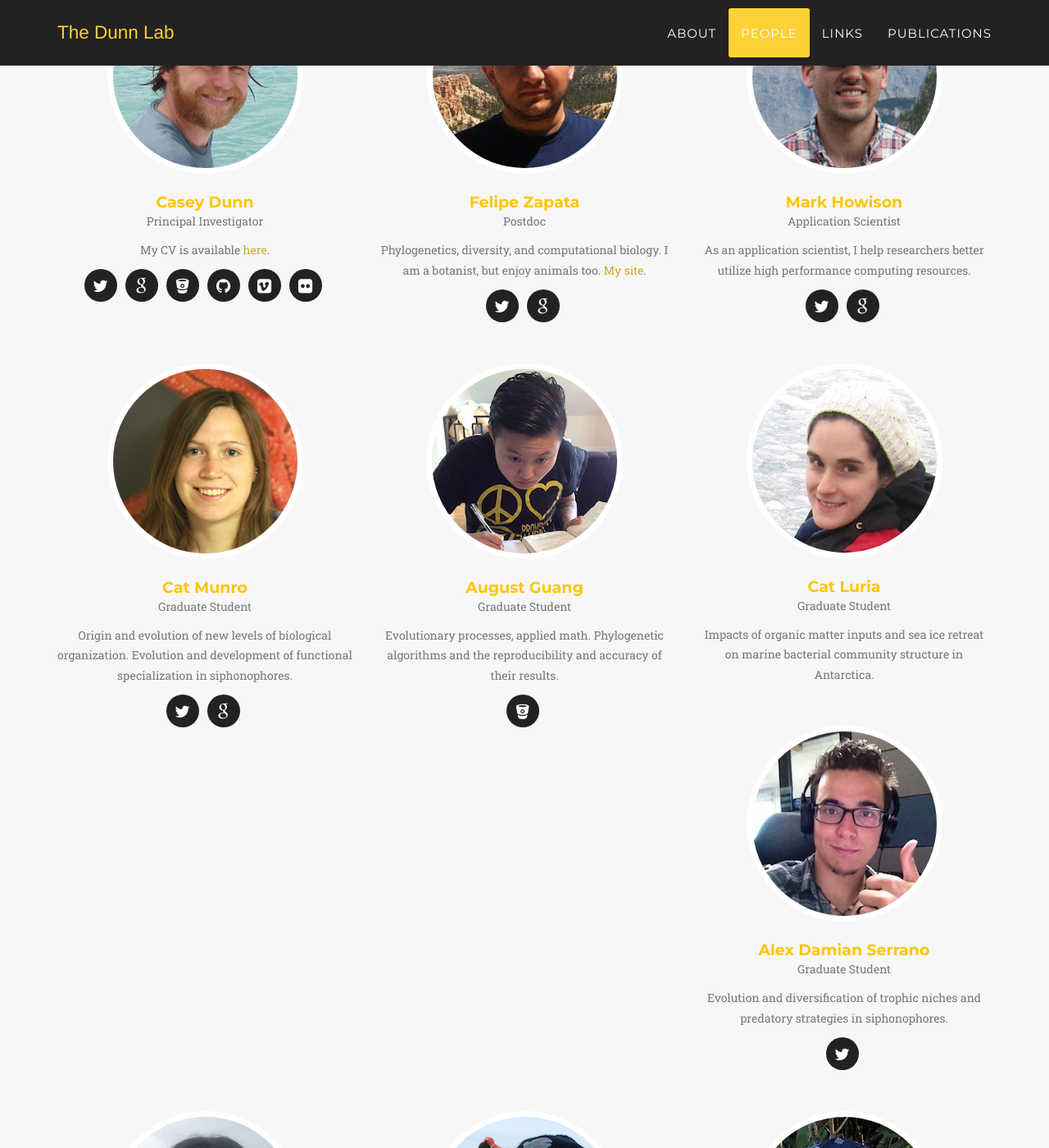
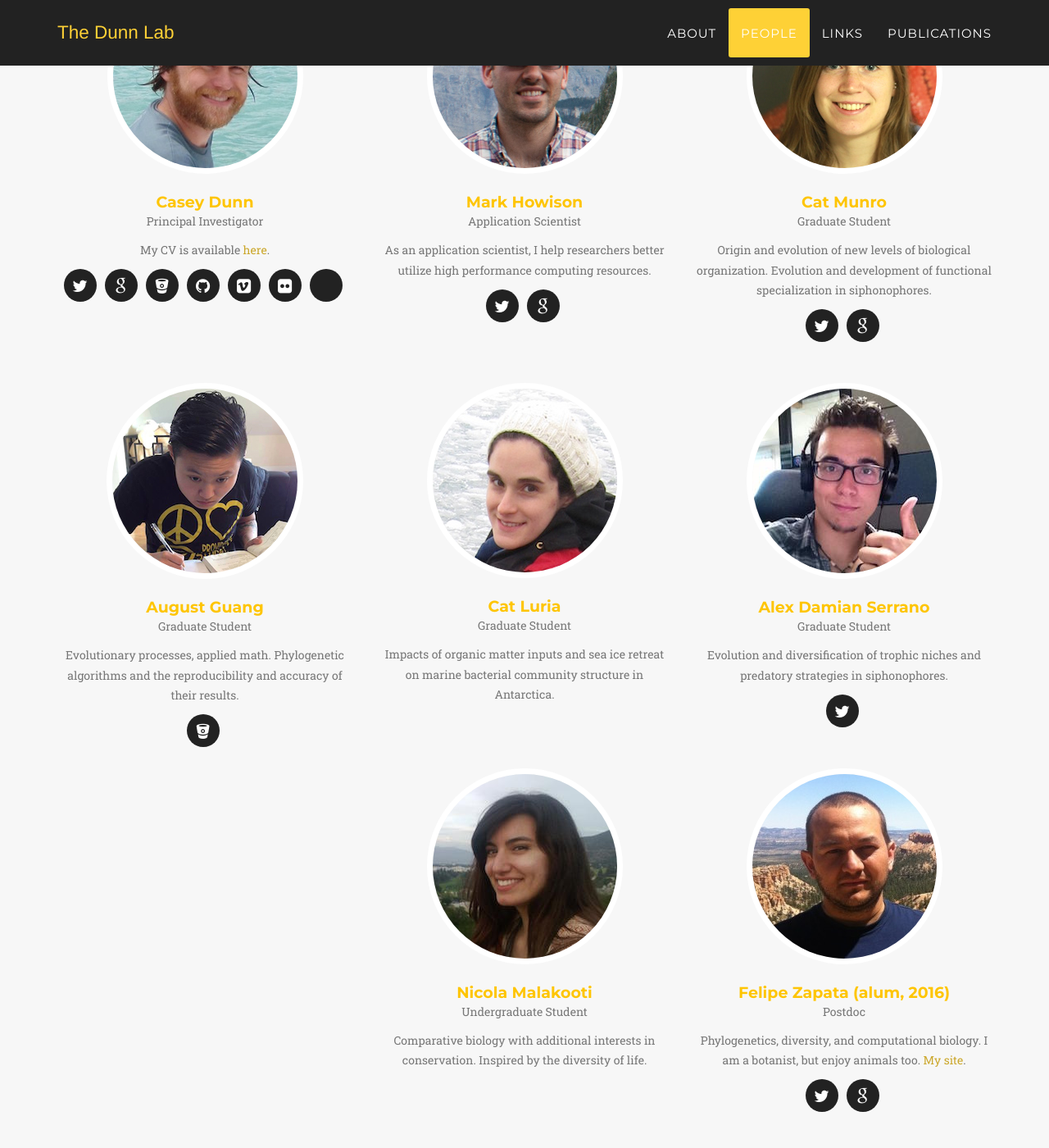
Before and after one commit to caseywdunn/caseywdunn.github.io, a Jekyll site: the page built from index.html, in a window 1280 px wide and 1400 px high, scrolled down 3866 px. Shown: the whole window at 82% size. Built offline with Jekyll 4.4.1, drawn with Linux system fonts in a browser that asks for light colours; some web fonts are replaced; some of the changed lines change nothing that is shown.

Commit message:
updated Felipe to alum :cry:, added medium link. resolves issue #2

```diff
--- a/_config.yml
+++ b/_config.yml
@@ -32,16 +32,8 @@ people:
       url: https://vimeo.com/user1747626
     - title: flickr
       url: https://www.flickr.com/photos/12455333@N00/
-
-- name: Felipe Zapata
-  pic: felipe
-  position: Postdoc
-  description: Phylogenetics, diversity, and computational biology. I am a botanist, but enjoy animals too. <a href="http://zapatalab.info/people/felipe.html">My site</a>.
-  social:
-    - title: twitter
-      url: https://twitter.com/zapata_f
-    - title: google
-      url: http://scholar.google.com/citations?user=dwQ7qIcAAAAJ
+    - title: medium
+      url: https://medium.com/@caseywdunn
 
 - name: Mark Howison
   pic: mark
@@ -91,6 +83,15 @@ people:
   description: Comparative biology with additional interests in conservation. Inspired by the diversity of life.
   social:
 
+- name: Felipe Zapata (alum, 2016)
+  pic: felipe
+  position: Postdoc
+  description: Phylogenetics, diversity, and computational biology. I am a botanist, but enjoy animals too. <a href="http://zapatalab.info/people/felipe.html">My site</a>.
+  social:
+    - title: twitter
+      url: https://twitter.com/zapata_f
+    - title: google
+      url: http://scholar.google.com/citations?user=dwQ7qIcAAAAJ
 - name: Stefan Siebert (alum, 2015)
   pic: stefan
   position: Postdoc
```
